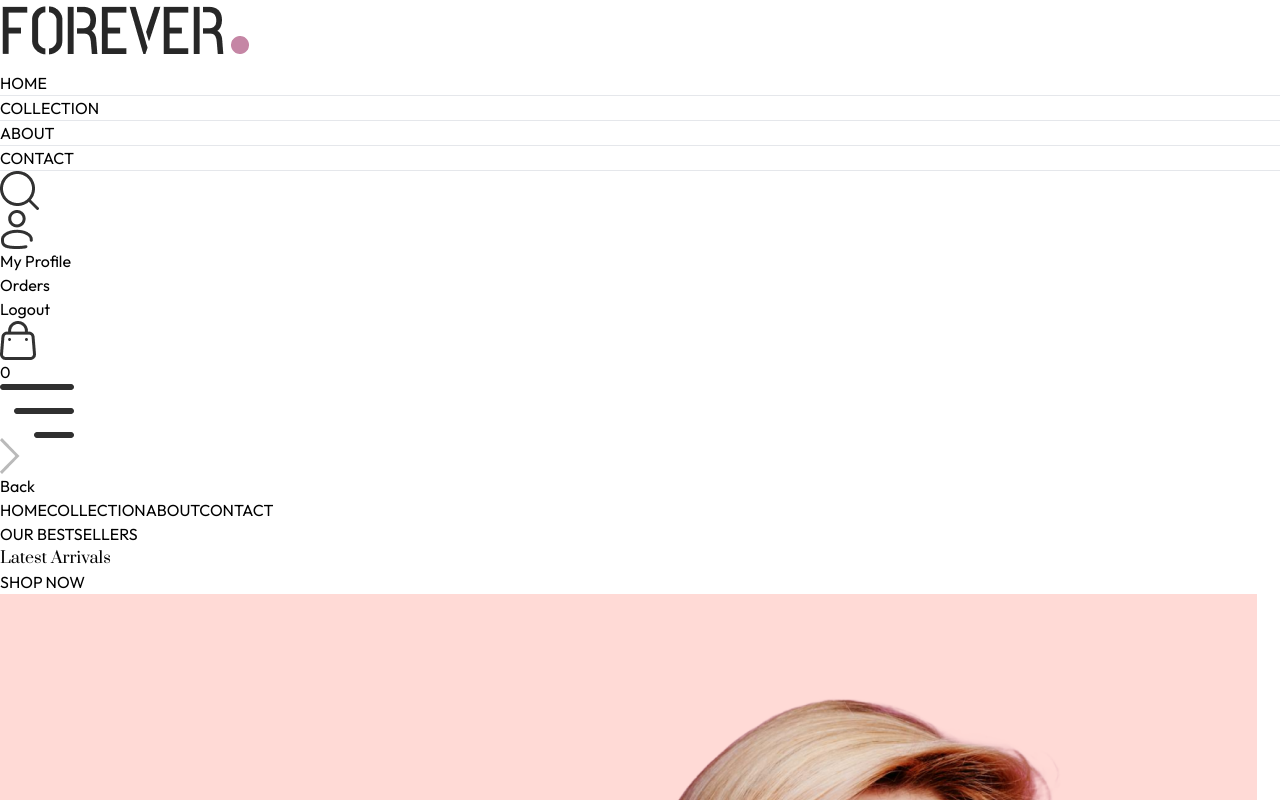
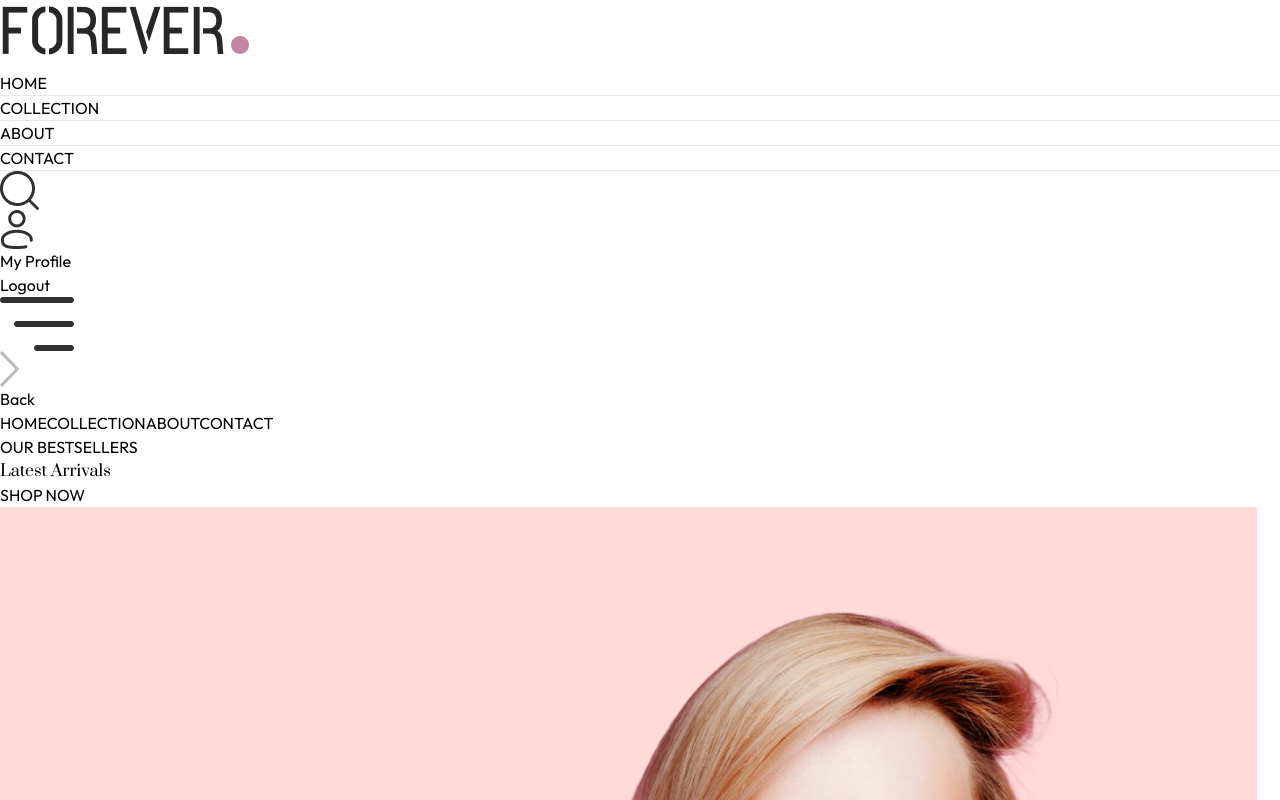
Before and after one commit to ListyaDwiSubagya/E-Commerce-Customer-Side, a React (Vite) app: page / in a window 1280 px wide. Shown: the top 800 px of the page. Built offline with nearby package versions, Linux system fonts and the light colour scheme.

Commit message:
logic redux

```diff
--- a/package.json
+++ b/package.json
@@ -10,12 +10,15 @@
     "preview": "vite preview"
   },
   "dependencies": {
+    "@reduxjs/toolkit": "^2.3.0",
     "axios": "^1.7.7",
     "dotenv": "^16.4.5",
     "react": "^18.3.1",
     "react-dom": "^18.3.1",
+    "react-redux": "^9.1.2",
     "react-router-dom": "^6.28.0",
-    "react-toastify": "^10.0.6"
+    "react-toastify": "^10.0.6",
+    "redux": "^5.0.1"
   },
   "devDependencies": {
     "@types/react": "^18.3.3",
--- a/src/components/Navbar.jsx
+++ b/src/components/Navbar.jsx
@@ -1,17 +1,37 @@
-import React, { useContext, useState } from 'react'
-import {assets} from '../assets/assets'
-import { Link, NavLink } from 'react-router-dom'
-import { ShopContect } from '../context/ShopContect';
+import React, { useState } from 'react';
+import { Link, NavLink, useNavigate } from 'react-router-dom';
+import { useSelector, useDispatch } from 'react-redux';
+import { logout } from '../redux/userSlice';  // Action logout
+import { assets } from '../assets/assets';
 
 const Navbar = () => {
+    const [visible, setVisible] = useState(false);
+    const navigate = useNavigate()
 
-    const [visible, setVisible] = useState(false);
+    // Menggunakan useSelector untuk mengambil data dari Redux
+    const { isLoggedIn } = useSelector((state) => state.user);
+    const cartItems = useSelector((state) => state.cart.cartItems);
 
-    const {getCartCount, navigate, setShowSearch} = useContext(ShopContect);
+    const cartCount = Object.values(cartItems).reduce((total, item) =>
+        total + Object.values(item).reduce((sum, quantity) => sum + quantity, 0), 0);
+
+    const dispatch = useDispatch();
+
+    const handleLogout = () => {
+        // Hapus data dari localStorage
+        localStorage.removeItem('email');
+        localStorage.removeItem('password');
+        navigate('/login')
+
+        // Dispatch action logout ke Redux
+        dispatch(logout());
+    };
 
     return (
         <div className='flex items-center justify-between py-5 font-medium'>
-        <Link to={'/'}><img src={assets.logo} className='w-36' alt="" /></Link>
+            <Link to={'/'}>
+                <img src={assets.logo} className='w-36' alt="" />
+            </Link>
             <ul className='hidden sm:flex gap-5 text-sm text-gray-700'>
                 <NavLink to='/' className='flex flex-col items-center gap-1'>
                     <p>HOME</p>
@@ -31,22 +51,30 @@ const Navbar = () => {
                 </NavLink>
             </ul>
             <div className='flex items-center gap-6'>
-            <img onClick={() => setShowSearch(true)} src={assets.search_icon} className='w-5 cursor-pointer' alt="" />
+                <img src={assets.search_icon} className='w-5 cursor-pointer' alt="" />
                 <div className='group relative '>
-                <Link to='/login'><img src={assets.profile_icon} className='w-5 cursor-pointer' alt="" /></Link>
+                    <Link to='/login'>
+                        <img src={assets.profile_icon} className='w-5 cursor-pointer' alt="" />
+                    </Link>
                     {/* Dropdown menu */}
                     <div className='group-hover:block hidden absolute dropdown-menu right-0 pt-4'>
                         <div className='flex flex-col gap-2 w-36 py-3 px-5 bg-slate-100 text-gray-500 rounded'>
                             <p className='cursor-pointer hover:text-black'>My Profile</p>
-                        <p onClick={() => navigate('/orders')} className='cursor-pointer hover:text-black'>Orders</p>
-                        <p onClick={() => navigate('/login')} className='cursor-pointer hover:text-black'>Logout</p>
+                            <p onClick={handleLogout} className='cursor-pointer hover:text-black'>Logout</p>
                         </div>
                     </div>
                 </div>
-            <Link to='/cart' className='relative'>
-                <img src={assets.cart_icon} className='w-5 min-w-5' alt="" />
-                <p className='absolute right-[5px] bottom-[-5px] w-4 text-center leading-4 bg-black text-white aspect-square rounded-full text-[8px]'>{getCartCount()}</p>
+                {/* Cart icon hanya ditampilkan jika pengguna sudah login */}
+                {isLoggedIn && (
+                    <Link to="/cart" className="relative">
+                        <img src={assets.cart_icon} className="w-5 min-w-5" alt="Cart Icon" />
+                        {cartCount > 0 && (
+                            <p className="absolute right-[5px] bottom-[-5px] w-4 text-center leading-4 bg-black text-white aspect-square rounded-full text-[8px]">
+                                {cartCount}
+                            </p>
+                        )}
                     </Link>
+                )}
                 <img onClick={() => setVisible(true)} src={assets.menu_icon} className='w-5 cursor-pointer sm:hidden' alt="" />
             </div>
 
@@ -63,9 +91,8 @@ const Navbar = () => {
                     <NavLink onClick={() => setVisible(false)} className='py-2 pl-6 border' to='/contact'>CONTACT</NavLink>
                 </div>
             </div>
+        </div>
+    );
+};
 
-    </div>
-  )
-}
-
-export default Navbar
+export default Navbar;
--- /dev/null
+++ b/src/components/PrivateRoute.jsx
@@ -0,0 +1,16 @@
+import React from 'react';
+import { Navigate } from 'react-router-dom';
+import { useSelector } from 'react-redux';
+
+const PrivateRoute = ({ element }) => {
+  const { isLoggedIn } = useSelector((state) => state.user);
+
+
+  if (!isLoggedIn) {
+    return <Navigate to="/login" />;
+  }
+
+  return element;
+};
+
+export default PrivateRoute;
--- a/src/context/ShopContect.jsx
+++ b/src/context/ShopContect.jsx
@@ -1,4 +1,4 @@
-import { createContext, useEffect, useState } from "react";
+import { createContext, useState } from "react";
 import { toast } from "react-toastify";
 import { useNavigate } from "react-router-dom";
 import {products} from "../assets/assets"
@@ -12,6 +12,9 @@ const ShopContextProvider = (props) => {
     const [showSearch, setShowSearch] = useState(false);
     const [cartItem, setCartItem] = useState({});
     const navigate = useNavigate();
+    const [isLoggedIn, setIsLoggedIn] = useState(!!localStorage.getItem('email'));
+
+
 
     const addToCart = async (itemId, size) => {
         if (!size) {
--- a/src/pages/Login.jsx
+++ b/src/pages/Login.jsx
@@ -1,33 +1,72 @@
-import React, {useState } from 'react'
+import React, { useState } from 'react';
+import { useDispatch } from 'react-redux';
+import { useNavigate } from 'react-router-dom';
+import { login } from '../redux/userSlice'; // Import action login
 
 const Login = () => {
+  const [currentState, setCurrentState] = useState('Login');
+  const [email, setEmail] = useState('');
+  const [password, setPassword] = useState('');
+  const dispatch = useDispatch();
+  const navigate = useNavigate();
 
+  // Simulasi data pengguna default untuk demo login
+  const defaultEmail = 'johndoe@example.com'; // Gantilah dengan email yang ada pada fakestoreapi
+  const defaultPassword = '12345'; // Gantilah dengan password yang ada pada fakestoreapi
 
-  const [currentState, setCurrentState] = useState('Login');
-  const onSubmitHandler = async (event) => {
-    event.preventDefault();
-  }
+  const handleSubmit = async (e) => {
+    e.preventDefault();
+
+    // Ambil data users dari API
+    const response = await fetch('https://fakestoreapi.com/users');
+    const users = await response.json();
+    const user = users.find(u => u.email === email);
+
+    // Periksa apakah pengguna valid dan password sesuai
+    if (user && user.password === password) {
+      const token = 'fake-jwt-token'; // Simulasi token
+      dispatch(login({ token, userData: user })); // Simpan data pengguna di Redux
+      localStorage.setItem('token', token); // Simpan token di localStorage
+      navigate('/'); // Redirect ke halaman utama setelah login
+    } else {
+      toast.error('Invalid email or password');
+    }
+  };
 
   return (
-    <form onSubmit={onSubmitHandler}  className='flex flex-col items-center w-[90%] sm:max-w-96 m-auto mt-14 gap-4 text-gray-800'>
+    <form onSubmit={handleSubmit} className='flex flex-col items-center w-[90%] sm:max-w-96 m-auto mt-14 gap-4 text-gray-800'>
       <div className='inline-flex items-center gap-2 mb-2 mt-10'>
         <p className='prata-regular text-3xl'>{currentState}</p>
         <hr className='border-none h-[1.5px] w-8 bg-gray-800'/>
       </div>
       {currentState === 'Login' ? '' : <input required type="text" className='w-full px-3 py-2 border border-gray-800 ' placeholder='Name'/>}
-      <input required type="email" className='w-full px-3 py-2 border border-gray-800 ' placeholder='Email'/>
-      <input required type="password" className='w-full px-3 py-2 border border-gray-800 ' placeholder='Password'/>
+      <input
+        onChange={(e) => setEmail(e.target.value)}
+        required
+        type="email"
+        className='w-full px-3 py-2 border border-gray-800 '
+        placeholder='Email'
+      />
+      <input
+        onChange={(e) => setPassword(e.target.value)}
+        required
+        type="password"
+        className='w-full px-3 py-2 border border-gray-800 '
+        placeholder='Password'
+      />
       <div className='w-full flex justify-between text-sm mt-[-8px]'>
         <p className='cursor-pointer'>Forgot your password?</p>
-        {
-          currentState === 'Login'
-          ? <p className='cursor-pointer' onClick={()=> setCurrentState('Sign up')}>Create account</p>
-          : <p className='cursor-pointer' onClick={()=> setCurrentState('Login')}>Login Here</p>
-        }
+        {currentState === 'Login' ? (
+          <p className='cursor-pointer' onClick={() => setCurrentState('Sign up')}>Create account</p>
+        ) : (
+          <p className='cursor-pointer' onClick={() => setCurrentState('Login')}>Login Here</p>
+        )}
       </div>
-      <button className='bg-black text-white font-light px-8 py-2 mt-4'>{currentState === 'Login' ? 'Sign In' : 'Sign Up'}</button>
+      <button type='submit' className='bg-black text-white font-light px-8 py-2 mt-4'>
+        {currentState === 'Login' ? 'Sign In' : 'Sign Up'}
+      </button>
     </form>
-  )
-}
+  );
+};
 
-export default Login
+export default Login;
--- a/src/pages/Product.jsx
+++ b/src/pages/Product.jsx
@@ -1,8 +1,10 @@
 import React, { useContext, useEffect, useState } from 'react';
-import { useParams } from 'react-router-dom';
+import { useParams, useNavigate } from 'react-router-dom';
+import { useSelector, useDispatch } from 'react-redux'; // Import Redux hooks
 import { ShopContect } from '../context/ShopContect';
 import { assets } from '../assets/assets';
 import RelatedProduct from '../components/RelatedProduct';
+import { logout } from '../redux/userSlice'; // Action logout dari userSlice
 
 const Product = () => {
   const { productId } = useParams();
@@ -10,52 +12,66 @@ const Product = () => {
   const [productData, setProductData] = useState(null);
   const [image, setImage] = useState('');
   const [size, setSize] = useState('');
+  const { isLoggedIn } = useSelector((state) => state.user); // Mendapatkan status login dari Redux
+  const dispatch = useDispatch(); // Mendapatkan fungsi dispatch
+  const navigate = useNavigate();
 
-  const fetchProductData = async () => {
-
-    products.map((item) => {
-      if (item._id === productId) {
-          setProductData(item)
-          setImage(item.image[0])
-          console.log(item);
-          return null
-      }
-    })
+  // Mendapatkan data produk
+  const fetchProductData = () => {
+    const product = products.find((item) => item._id === productId);
+    if (product) {
+      setProductData(product);
+      setImage(product.image ? product.image[0] : 'fallback-image-url');
+    }
   };
 
   useEffect(() => {
     if (products.length > 0) fetchProductData();
   }, [productId, products]);
 
+  const handleAddToCart = () => {
+    if (!isLoggedIn) {
+      // Jika belum login, tampilkan alert dan arahkan ke halaman login
+      navigate('/login');
+    } else {
+      // Jika sudah login, tambahkan produk ke keranjang
+      addToCart(productData._id, size);
+    }
+  };
+
   return productData ? (
     <div className='border-t-2 pt-10 transition-opacity ease-in duration-500 opacity-100'>
-
-      {/* product data */}
       <div className='flex gap-12 sm:gap-12 flex-col sm:flex-row'>
-
-        {/* product images */}
+        {/* Product Images */}
         <div className='flex-1 flex flex-col-reverse gap-3 sm:flex-row'>
           <div className='flex sm:flex-col overflow-x-auto sm:overflow-y-scroll justify-between sm:justify-normal sm:w-[18.7%] w-full'>
-            {
-              productData.image && productData.image.map((item, index) => (
-                <img onClick={() => setImage(item)} src={item} key={index} className='w-[24%] sm:w-full sm:mb-3 flex-shrink-0 cursor-pointer' />
-              ))
-            }
+            {productData.image && productData.image.map((item, index) => (
+              <img
+                onClick={() => setImage(item)}
+                src={item}
+                key={index}
+                className='w-[24%] sm:w-full sm:mb-3 flex-shrink-0 cursor-pointer'
+                alt={`product-image-${index}`}
+              />
+            ))}
           </div>
           <div className='w-full sm:w-[80%]'>
             <img className='w-full h-auto' src={image} alt={productData.name} />
           </div>
         </div>
 
-        {/* product info */}
+        {/* Product Info */}
         <div className='flex-1'>
           <h1 className='font-medium text-2xl mt-2'>{productData.name}</h1>
           <div className='flex items-center gap-1 mt-2'>
-            <img className='w-3.5' src={assets.star_icon} alt="star" />
-            <img className='w-3.5' src={assets.star_icon} alt="star" />
-            <img className='w-3.5' src={assets.star_icon} alt="star" />
-            <img className='w-3.5' src={assets.star_icon} alt="star" />
-            <img className='w-3.5' src={assets.star_dull_icon} alt="star dull" />
+            {Array(5).fill().map((_, index) => (
+              <img
+                key={index}
+                className='w-3.5'
+                src={assets.star_icon}
+                alt="star"
+              />
+            ))}
             <p className='pl-2'>(122)</p>
           </div>
           <p className='mt-5 text-3xl font-medium'>{currency}{productData.price}</p>
@@ -64,21 +80,33 @@ const Product = () => {
             <p>Select Size</p>
             <div className='flex gap-2'>
               {productData.sizes.map((item, index) => (
-                <button onClick={() => setSize(item)} className={`border py-2 px-4 bg-gray-100 ${item === size ? 'border-orange-500' : ''}`} key={index}>{item}</button>
+                <button
+                  onClick={() => setSize(item)}
+                  className={`border py-2 px-4 bg-gray-100 ${item === size ? 'border-orange-500' : ''}`}
+                  key={index}
+                >
+                  {item}
+                </button>
               ))}
             </div>
           </div>
-          <button onClick={() => addToCart(productData._id, size)} className='bg-black text-white px-8 py-3 text-sm active:bg-gray-700'>ADD TO CART</button>
+          <button
+            onClick={handleAddToCart}
+            className={`bg-black text-white px-8 py-3 text-sm ${!size ? 'opacity-50 cursor-not-allowed' : ''}`}
+            disabled={!size}
+          >
+            ADD TO CART
+          </button>
           <hr className='mt-8 sm:w-4/5'/>
           <div className='text-sm text-gray-500 mt-5 flex flex-col gap-1'>
-              <p>100% Original product</p>
-              <p>Cash on delivery is available on this product.</p>
-              <p>Easy return and exchange within 7 days.</p>
+            <p>100% Original product</p>
+            <p>Cash on delivery is available on this product.</p>
+            <p>Easy return and exchange within 7 days.</p>
           </div>
         </div>
       </div>
 
-      {/* description & review section */}
+      {/* Description & Review */}
       <div className='mt-20'>
         <div className='flex'>
           <b className='border px-5 py-3 text-sm'>Description</b>
@@ -90,11 +118,11 @@ const Product = () => {
        </div>
       </div>
 
-      {/* display related product */}
-      <RelatedProduct category={productData.category} subCategory={productData.subCategory}/>
+      {/* Related Products */}
+      <RelatedProduct category={productData.category} subCategory={productData.subCategory} />
 
     </div>
   ) : <div className='opacity-0'>Loading...</div>;
-}
+};
 
 export default Product;
--- /dev/null
+++ b/src/redux/cartSlice.js
@@ -0,0 +1,43 @@
+import { createSlice } from "@reduxjs/toolkit";
+
+const initialState = {
+  cartItems: {}, // Struktur: { itemId: { size: quantity } }
+};
+
+const cartSlice = createSlice({
+  name: "cart",
+  initialState,
+  reducers: {
+    addToCart: (state, action) => {
+      const { itemId, size } = action.payload;
+      if (!size) return;
+
+      if (state.cartItems[itemId]) {
+        state.cartItems[itemId][size] = (state.cartItems[itemId][size] || 0) + 1;
+      } else {
+        state.cartItems[itemId] = { [size]: 1 };
+      }
+    },
+    updateQuantity: (state, action) => {
+      const { itemId, size, quantity } = action.payload;
+      if (state.cartItems[itemId] && state.cartItems[itemId][size] !== undefined) {
+        state.cartItems[itemId][size] = quantity;
+      }
+    },
+    removeItem: (state, action) => {
+      const { itemId, size } = action.payload;
+      if (state.cartItems[itemId] && state.cartItems[itemId][size]) {
+        delete state.cartItems[itemId][size];
+        if (Object.keys(state.cartItems[itemId]).length === 0) {
+          delete state.cartItems[itemId];
+        }
+      }
+    },
+    clearCart: (state) => {
+      state.cartItems = {};
+    },
+  },
+});
+
+export const { addToCart, updateQuantity, removeItem, clearCart } = cartSlice.actions;
+export default cartSlice.reducer;
--- /dev/null
+++ b/src/redux/userSlice.js
@@ -0,0 +1,24 @@
+import { createSlice } from '@reduxjs/toolkit';
+
+const initialState = {
+  isLoggedIn: false, // Menyimpan status login
+  user: null, // Menyimpan data pengguna jika login
+};
+
+const userSlice = createSlice({
+  name: 'user',
+  initialState,
+  reducers: {
+    login: (state, action) => {
+      state.isLoggedIn = true;
+      state.user = action.payload; // Menyimpan data user
+    },
+    logout: (state) => {
+      state.isLoggedIn = false;
+      state.user = null;
+    },
+  },
+});
+
+export const { login, logout } = userSlice.actions;
+export default userSlice.reducer;
```
Also changed, not shown: src/App.jsx (+7 -2 lines), src/redux/store.js (added, +13 -0 lines), 1 other file (tests, documents, lock files or other folders). Lines whose indentation alone changed are shown as unchanged.
